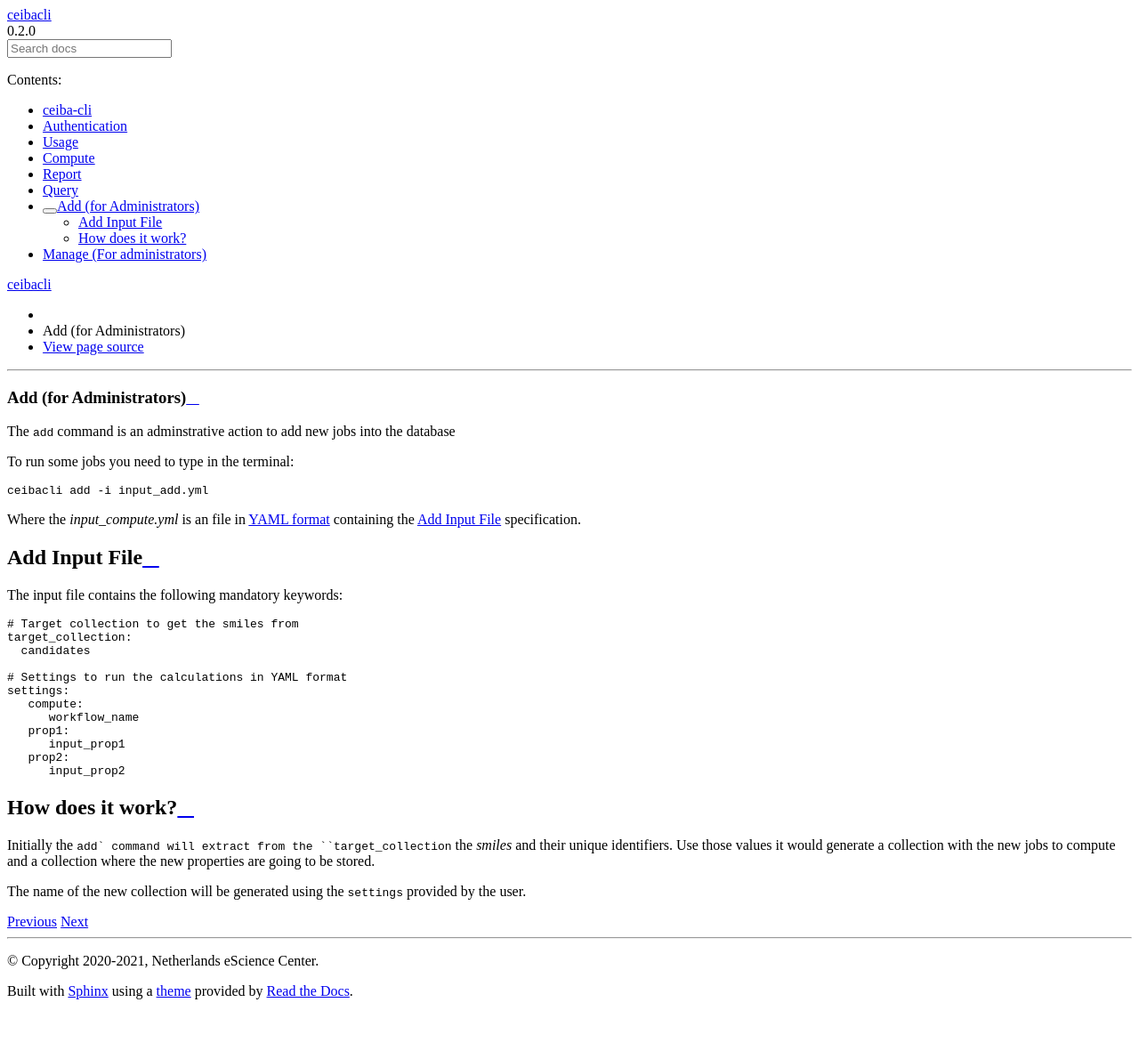
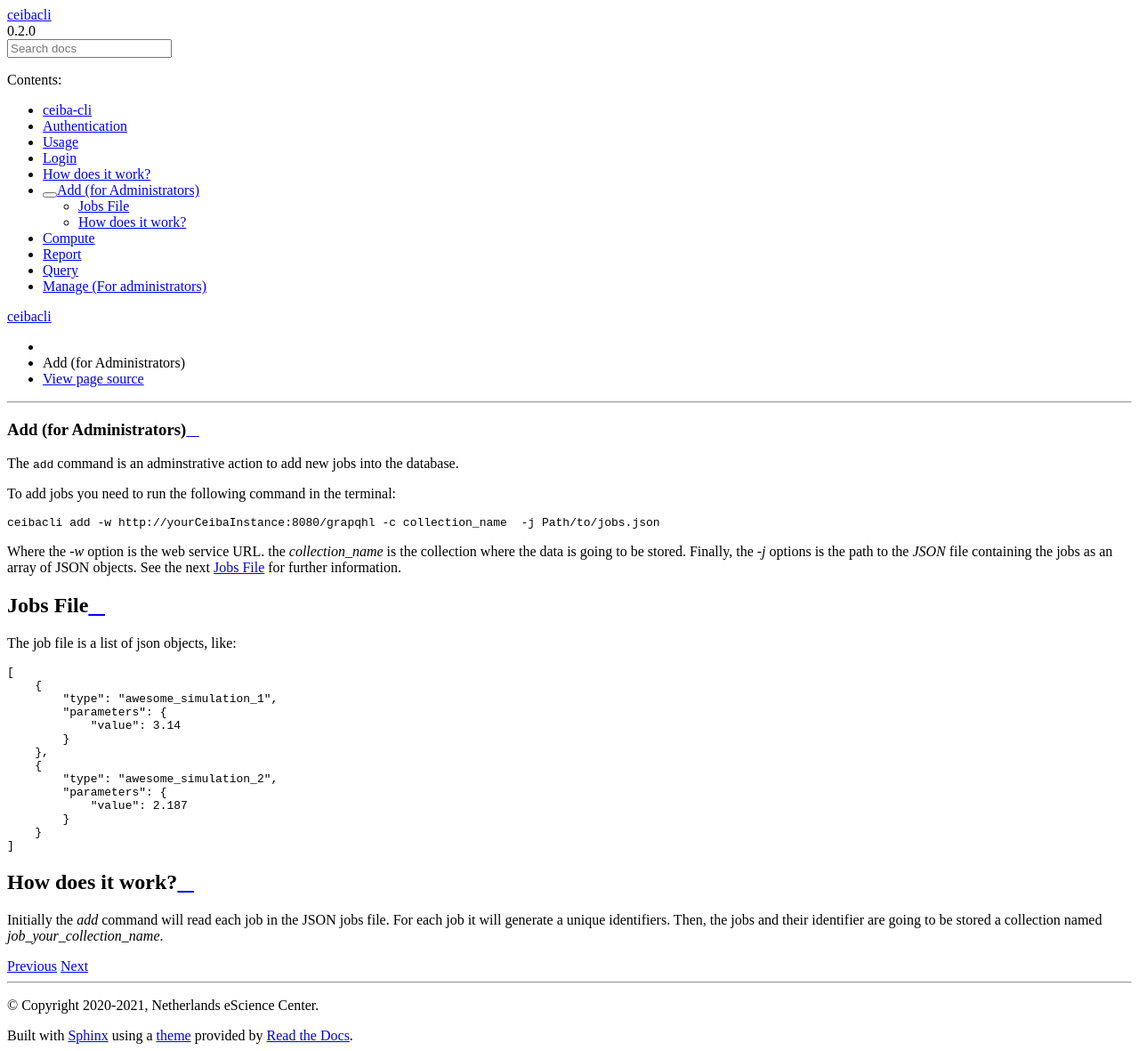
Before and after one commit to nlesc-nano/ceiba-cli, a Sphinx documentation site: the page built from docs/add.rst, in a window 1280 px wide. Shown: the whole page at 89% size. Built offline with Sphinx 7.4.7 and the Read the Docs theme 2.0.0, drawn with Linux system fonts in a browser that asks for light colours; before the commit the page ends 1131 px from its top, so only the background shows below that.

Commit message:
updating documentation

```diff
--- a/docs/add.rst
+++ b/docs/add.rst
@@ -1,41 +1,41 @@
 Add (for Administrators)
 ########################
-The ``add`` command is an adminstrative action to add new jobs into the database
+The ``add`` command is an adminstrative action to add new jobs into the database.
 
-To run some jobs you need to type in the terminal:
+To add jobs you need to run the following command in the terminal:
 ::
 
-   ceibacli add -i input_add.yml
+   ceibacli add -w http://yourCeibaInstance:8080/grapqhl -c collection_name  -j Path/to/jobs.json
 
-Where the *input_compute.yml* is an file in `YAML format <https://en.wikipedia.org/wiki/YAML>`_ containing the :ref:`jobs input` specification.
+Where the `-w` option is the web service URL. the `collection_name` is the collection where the data is going to be stored.
+Finally, the `-j` options is the path to the *JSON* file containing the jobs as an array of JSON objects.
+See the next :ref:`jobs file` for further information.
 
-.. _jobs input:
+.. _jobs file:
 
-Add Input File
-**************
-The input file contains the following mandatory keywords:
+Jobs File
+*********
+The job file is a list of json objects, like:
 ::
 
-   # Target collection to get the smiles from
-   target_collection:
-     candidates
-
-   # Settings to run the calculations in YAML format
-   settings:
-      compute:
-         workflow_name
-      prop1:
-         input_prop1
-      prop2:
-         input_prop2
+  [
+      {
+          "type": "awesome_simulation_1",
+          "parameters": {
+              "value": 3.14
+          }
+      },
+      {
+          "type": "awesome_simulation_2",
+          "parameters": {
+              "value": 2.187
+          }
+      }
+  ]
 
 
 How does it work?
 *****************
-Initially the ``add` command will extract from the ``target_collection`` the *smiles*
-and their unique identifiers. Use those values it would generate a collection
-with the new jobs to compute and a collection where the new properties are going
-to be stored.
-
-The name of the new collection will be generated using the ``settings`` provided by
-the user.
+Initially the `add` command will read each job in the JSON jobs file. For each job
+it will generate a unique identifiers. Then, the jobs and their identifier are going to
+be stored a collection named `job_your_collection_name`.
--- a/docs/compute.rst
+++ b/docs/compute.rst
@@ -25,6 +25,9 @@ Compute Input File
 The input file contains the following mandatory keywords:
 ::
 
+   # Web service URL
+   web: "http://YourCeibaInstance:8080/graphql"
+
    # Name of the collection to compute
    collection_name:
       "PBE/DZVP"
@@ -46,7 +49,7 @@ Other optional keywords are:
       /path/to/workdir
 
    # Number of jobs to request and run (default: 10)
-   jobs:
+   max_jobs:
       5
 
 .. _schedule:
--- a/docs/index.rst
+++ b/docs/index.rst
@@ -13,10 +13,11 @@
    includereadme
    authentication
    usage
+   login
+   add
    compute
    report
    query
-   add
    manage
 
 Indices and tables
```
Also changed, not shown: docs/login.rst (added, +14 -0 lines), docs/query.rst (+4 -4 lines), docs/report.rst (+4 -5 lines), docs/usage.rst (+14 -12 lines).
